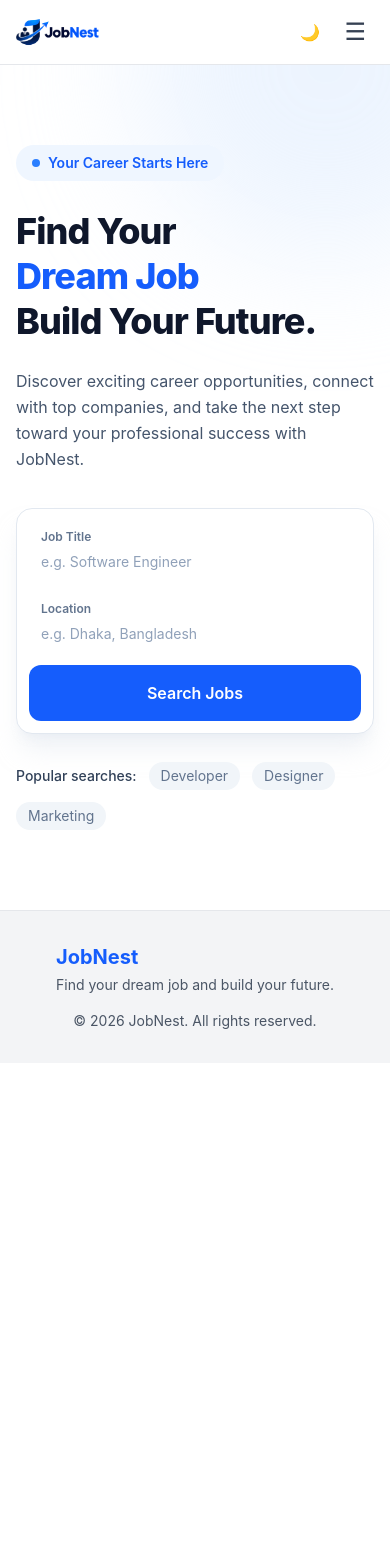
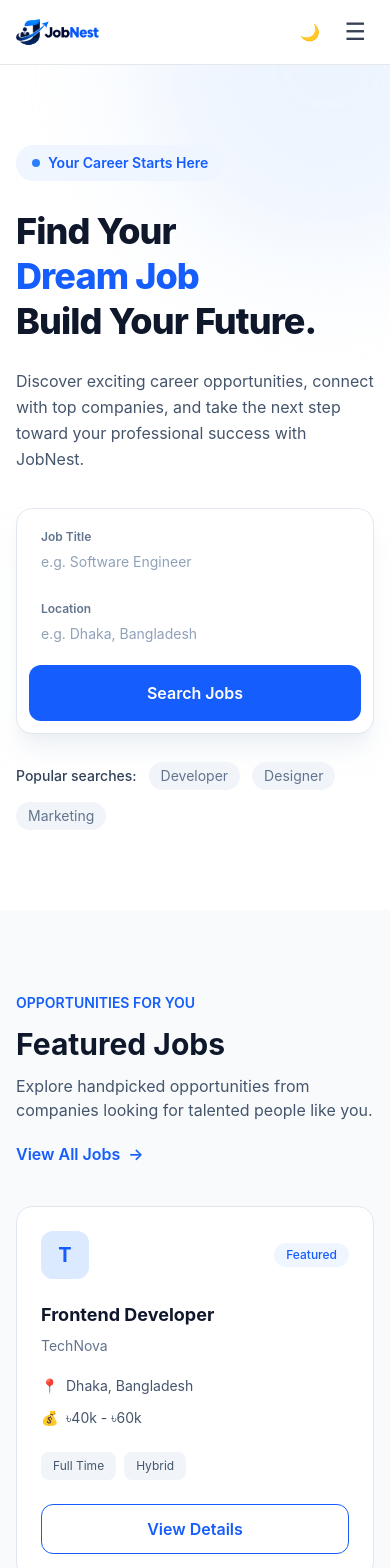
Before and after one commit to aljamiio/jobnest-job-portal, a React (Vite) app in the folder client/: page / in a window 390 px wide. Shown: the top 1568 px of the page. Before the commit the page ends 1063 px from the top, so only its background shows below. Built offline with nearby package versions, Linux system fonts and the light colour scheme.

Commit message:
feat: add responsive featured jobs section

```diff
--- a/client/src/pages/Home.jsx
+++ b/client/src/pages/Home.jsx
@@ -1,8 +1,58 @@
+import { Link } from 'react-router-dom'
 
 function Home() {
   const handleSearch = (e) => {
     e.preventDefault()
   }
+
+
+  const featuredJobs = [
+    {
+      id: 1,
+      title: 'Frontend Developer',
+      company: 'TechNova',
+      initial: 'T',
+      location: 'Dhaka, Bangladesh',
+      salary: '৳40k - ৳60k',
+      type: 'Full Time',
+      mode: 'Hybrid',
+      color: 'bg-blue-100 text-blue-600 dark:bg-blue-500/20 dark:text-blue-400',
+    },
+    {
+      id: 2,
+      title: 'UI/UX Designer',
+      company: 'PixelCraft',
+      initial: 'P',
+      location: 'Remote',
+      salary: '৳30k - ৳50k',
+      type: 'Full Time',
+      mode: 'Remote',
+      color: 'bg-purple-100 text-purple-600 dark:bg-purple-500/20 dark:text-purple-400',
+    },
+    {
+      id: 3,
+      title: 'Backend Developer',
+      company: 'CloudTech',
+      initial: 'C',
+      location: 'Dhaka, Bangladesh',
+      salary: '৳50k - ৳75k',
+      type: 'Full Time',
+      mode: 'On-site',
+      color: 'bg-emerald-100 text-emerald-600 dark:bg-emerald-500/20 dark:text-emerald-400',
+    },
+    {
+      id: 4,
+      title: 'Digital Marketing Intern',
+      company: 'GrowthLab',
+      initial: 'G',
+      location: 'Chattogram, Bangladesh',
+      salary: '৳12k - ৳18k',
+      type: 'Internship',
+      mode: 'Hybrid',
+      color: 'bg-orange-100 text-orange-600 dark:bg-orange-500/20 dark:text-orange-400',
+    },
+  ]
+
 
   return (
     <main className="bg-white dark:bg-slate-950 text-slate-900 dark:text-white transition-colors duration-300">
@@ -211,6 +261,116 @@ function Home() {
         </div>
       </section>
 
+
+      {/* Featured Jobs Section */}
+      <section className="py-20 bg-slate-50 dark:bg-slate-900/50 transition-colors duration-300">
+
+        <div className="max-w-7xl mx-auto px-4 sm:px-6 lg:px-8">
+
+          {/* Section Heading */}
+          <div className="flex flex-col sm:flex-row sm:items-end sm:justify-between gap-5 mb-10">
+
+            <div>
+              <span className="text-sm font-semibold text-blue-600 dark:text-blue-400">
+                OPPORTUNITIES FOR YOU
+              </span>
+
+              <h2 className="text-3xl sm:text-4xl font-bold mt-3">
+                Featured Jobs
+              </h2>
+
+              <p className="mt-3 text-slate-600 dark:text-slate-400 max-w-xl">
+                Explore handpicked opportunities from companies looking for
+                talented people like you.
+              </p>
+            </div>
+
+            <Link
+              to="/jobs"
+              className="inline-flex items-center gap-2 text-blue-600 dark:text-blue-400 font-semibold hover:gap-3 transition-all"
+            >
+              View All Jobs <span>→</span>
+            </Link>
+
+          </div>
+
+          {/* Job Cards */}
+          <div className="grid grid-cols-1 sm:grid-cols-2 lg:grid-cols-4 gap-6">
+
+            {featuredJobs.map((job) => (
+              <div
+                key={job.id}
+                className="bg-white dark:bg-slate-900 border border-slate-200 dark:border-slate-800 rounded-2xl p-6 hover:-translate-y-1 hover:shadow-xl hover:shadow-slate-200/50 dark:hover:shadow-black/20 transition-all duration-300"
+              >
+
+                {/* Company Info */}
+                <div className="flex items-center justify-between">
+
+                  <div className={`w-12 h-12 rounded-xl flex items-center justify-center text-xl font-bold ${job.color}`}>
+                    {job.initial}
+                  </div>
+
+                  <span className="text-xs font-medium px-3 py-1 rounded-full bg-blue-50 dark:bg-blue-500/10 text-blue-600 dark:text-blue-400">
+                    Featured
+                  </span>
+
+                </div>
+
+                {/* Job Details */}
+                <div className="mt-6">
+                  <h3 className="text-lg font-bold leading-snug">
+                    {job.title}
+                  </h3>
+
+                  <p className="text-sm text-slate-500 dark:text-slate-400 mt-2">
+                    {job.company}
+                  </p>
+
+                  <div className="mt-5 space-y-3 text-sm text-slate-600 dark:text-slate-400">
+
+                    <div className="flex items-center gap-2">
+                      <span>📍</span>
+                      <span>{job.location}</span>
+                    </div>
+
+                    <div className="flex items-center gap-2">
+                      <span>💰</span>
+                      <span>{job.salary}</span>
+                    </div>
+
+                  </div>
+                </div>
+
+                {/* Job Tags */}
+                <div className="flex flex-wrap gap-2 mt-6">
+
+                  <span className="text-xs px-3 py-1.5 rounded-lg bg-slate-100 dark:bg-slate-800 text-slate-600 dark:text-slate-300">
+                    {job.type}
+                  </span>
+
+                  <span className="text-xs px-3 py-1.5 rounded-lg bg-slate-100 dark:bg-slate-800 text-slate-600 dark:text-slate-300">
+                    {job.mode}
+                  </span>
+
+                </div>
+
+                {/* Apply Button */}
+                <Link
+                  to="/jobs"
+                  className="block text-center mt-6 w-full py-3 rounded-xl border border-blue-600 text-blue-600 dark:text-blue-400 dark:border-blue-400 font-semibold hover:bg-blue-600 hover:text-white dark:hover:bg-blue-500 dark:hover:text-white transition-colors duration-200"
+                >
+                  View Details
+                </Link>
+
+              </div>
+            ))}
+
+          </div>
+
+        </div>
+      </section>
+
+
     </main>
   )
 }
```
